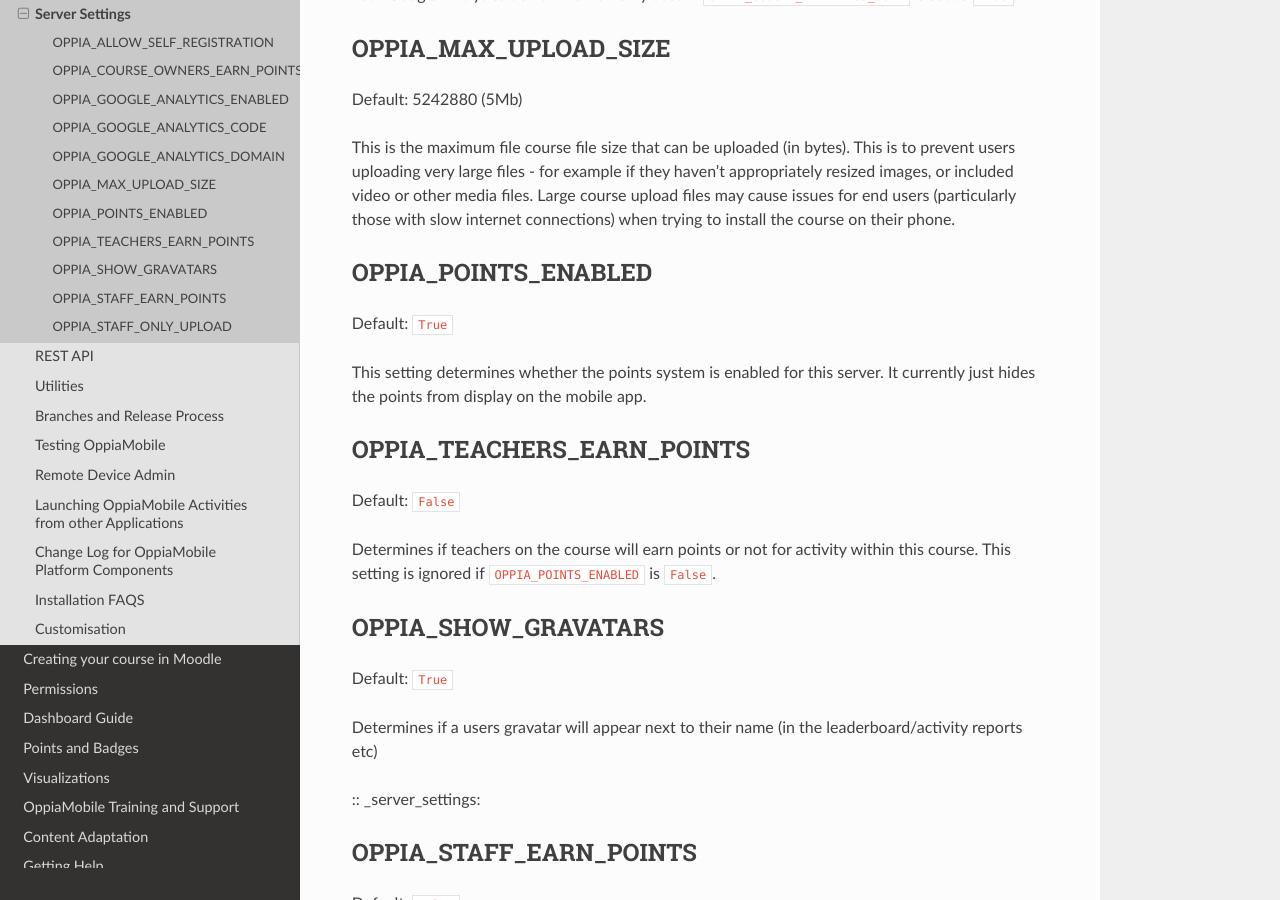
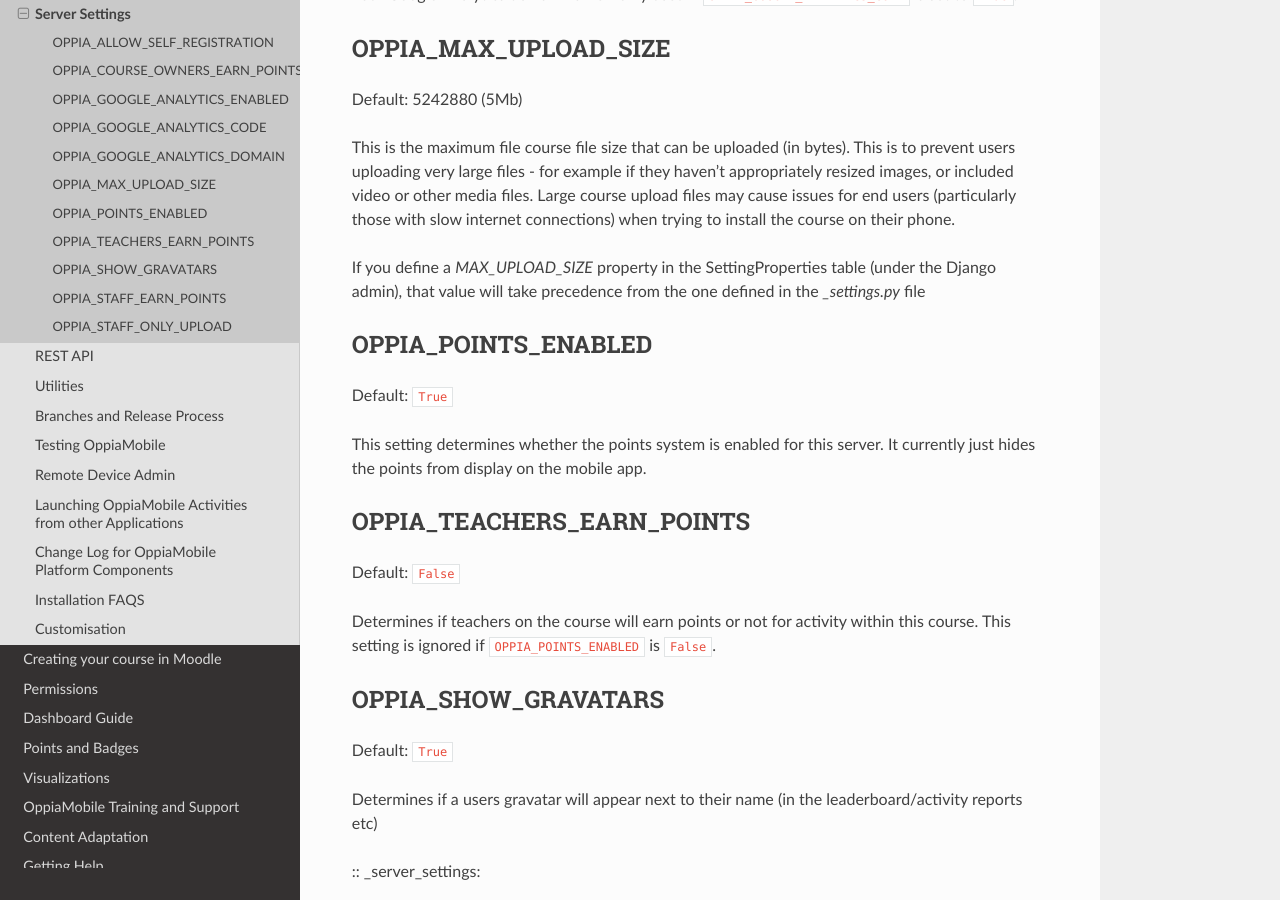
Before and after one commit to DigitalCampus/django-oppia, a Sphinx documentation site: the page built from docs/dev/settings.rst, in a window 1280 px wide and 900 px high, scrolled down 1015 px. Built offline with Sphinx 7.4.7 and the Read the Docs theme 2.0.0, drawn with Linux system fonts in a browser that asks for light colours; the version number is read from the project's files by our own code.

Commit message:
#368: Added explanation of the MAX_UPLOAD_SIZE property in the docs

```diff
--- a/docs/dev/settings.rst
+++ b/docs/dev/settings.rst
@@ -61,6 +61,9 @@ appropriately resized images, or included video or other media files. Large
 course upload files may cause issues for end users (particularly those with slow
 internet connections) when trying to install the course on their phone.
 
+If you define a `MAX_UPLOAD_SIZE` property in the SettingProperties table (under the Django admin),
+that value will take precedence from the one defined in the `_settings.py` file
+
 
 OPPIA_POINTS_ENABLED
 -----------------------
```
